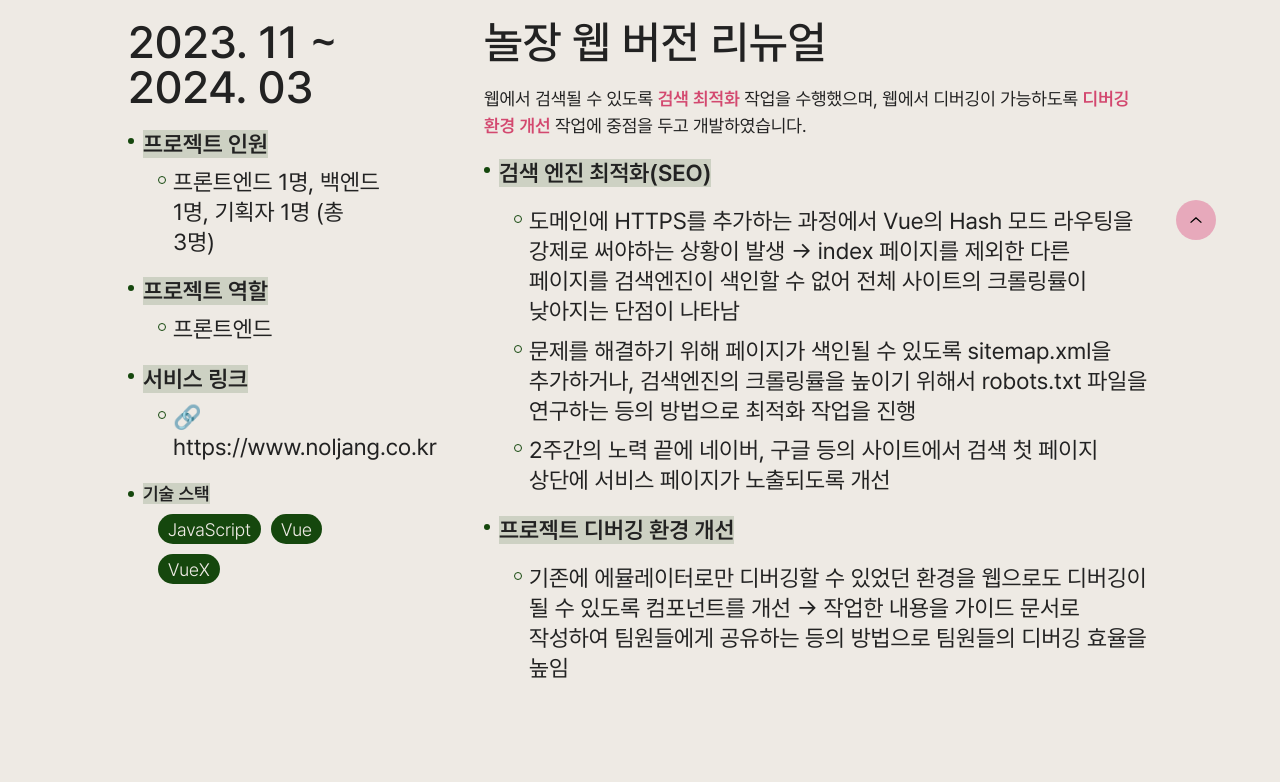
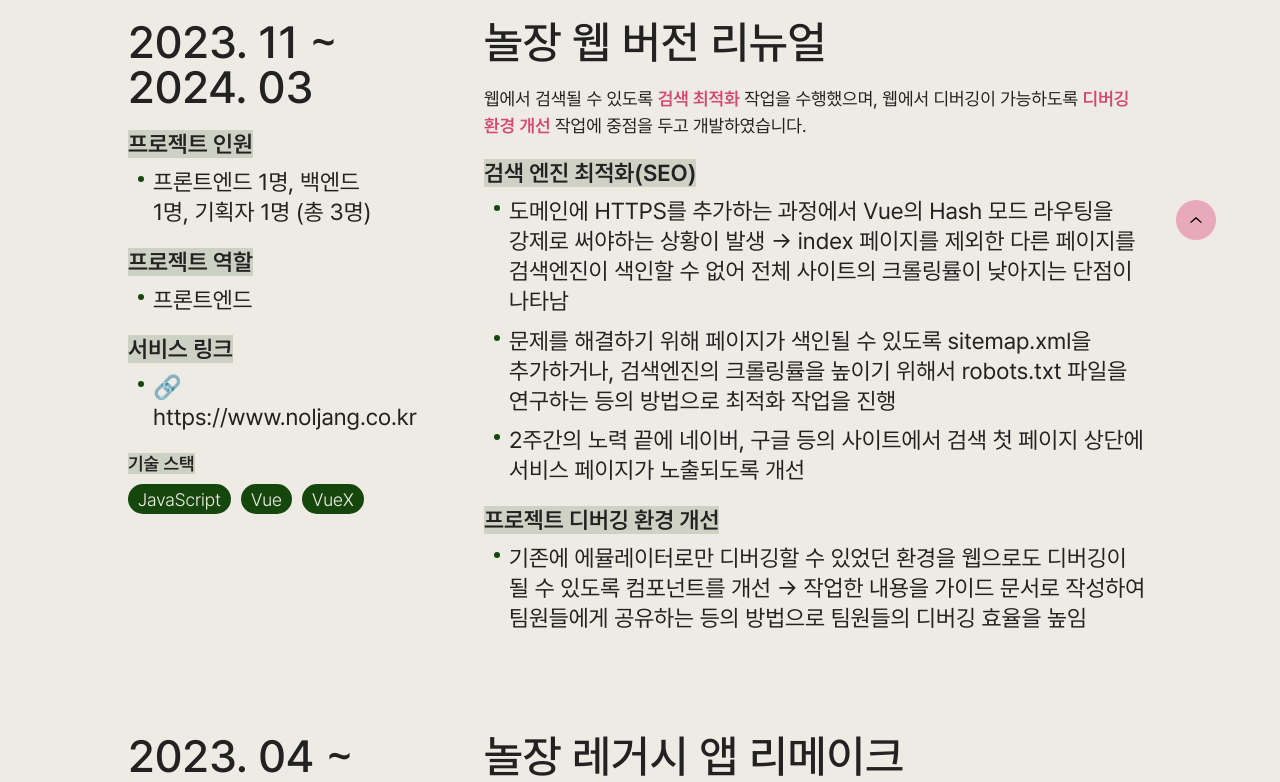
Before and after one commit to KimHyunLo/PERFAN, a React (Vite) app: page /projects in a window 1280 px wide. Shown: the part 520-1302 px from the top of the page. Built offline with nearby package versions, Linux system fonts and the light colour scheme.

Commit message:
update: Project 페이지 레이아웃 수정

```diff
--- a/src/components/HighlightList.jsx
+++ b/src/components/HighlightList.jsx
@@ -1,30 +1,7 @@
 import styled from 'styled-components'
-
-const StyledList = styled.ul`
-  li {
-    position: relative;
-    padding-left: 1.5rem;
-
-    &::before {
-      content: '';
-      position: absolute;
-      top: 8px;
-      left: 0;
-      width: 6px;
-      height: 6px;
-      background-color: var(--active);
-      border-radius: 25px;
-    }
-  }
-`
 
 const StyledItem = styled.li`
   font-size: 1.8rem;
-
-  ul,
-  ol {
-    padding-left: 1.5rem;
-  }
 
   @media only screen and (max-width: 1280px) {
     font-size: max(1.8vw, 14px);
@@ -39,44 +16,34 @@ const StyledMain = styled.div`
 
 const StyledSubList = styled.ul`
   li {
+    position: relative;
     word-break: keep-all;
     white-space: pre-wrap;
     line-height: 1.3;
     margin-top: 10px;
+    margin-left: 25px;
 
     &::before {
-      background-color: transparent !important;
-      border: 1px solid var(--active);
-    }
-
-    em {
-      color: var(--highlight);
-      font-weight: 600;
-    }
-  }
-
-  ol li {
-    counter-increment: list-number;
-    padding-left: 2rem !important;
-
-    &::before {
-      content: counter(list-number) '.';
-      top: 0;
-      width: 0;
-      height: 0;
-      border: none;
+      content: '';
+      position: absolute;
+      top: 8px;
+      left: -15px;
+      width: 6px;
+      height: 6px;
+      background-color: var(--active);
+      border-radius: 25px;
     }
   }
 `
 
 function HighlightList({ main, children }) {
   return (
-    <StyledList>
+    <ul>
       <StyledItem>
         <StyledMain>{main}</StyledMain>
         <StyledSubList>{children}</StyledSubList>
       </StyledItem>
-    </StyledList>
+    </ul>
   )
 }
 
--- a/src/components/KeywordList.jsx
+++ b/src/components/KeywordList.jsx
@@ -1,10 +1,6 @@
 import styled from 'styled-components'
 
-const StyledLayout = styled.ul``
-
 const StyledMain = styled.div`
-  position: relative;
-  padding-left: 1.5rem;
   margin-bottom: 10px;
 
   div {
@@ -12,24 +8,12 @@ const StyledMain = styled.div`
     font-weight: bold;
     background-color: rgba(21, 71, 13, 0.15);
   }
-
-  &::before {
-    content: '';
-    position: absolute;
-    top: 8px;
-    left: 0;
-    width: 6px;
-    height: 6px;
-    background-color: var(--active);
-    border-radius: 25px;
-  }
 `
 
 const StyledList = styled.ul`
   display: flex;
   flex-wrap: wrap;
-  gap: 1rem;
-  padding-left: 3rem;
+  gap: 5px 10px;
 
   li {
     display: flex;
@@ -46,12 +30,12 @@ const StyledList = styled.ul`
 
 function KeywordList({ main, children }) {
   return (
-    <StyledLayout>
+    <ul>
       <StyledMain>
         <div>{main}</div>
       </StyledMain>
       <StyledList>{children}</StyledList>
-    </StyledLayout>
+    </ul>
   )
 }
 
--- a/src/features/projects/ProjectList.jsx
+++ b/src/features/projects/ProjectList.jsx
@@ -6,6 +6,7 @@ const StyledLayout = styled.div`
   margin: 10rem auto;
 
   @media only screen and (max-width: 1024px) {
+    width: 85%;
     margin: 5rem auto;
   }
 `
@@ -44,7 +45,7 @@ const StyledLeftSide = styled.aside`
 `
 
 const StyledRightSide = styled.section`
-  ul {
+  & > ul {
     margin-top: 20px;
   }
 `
```
